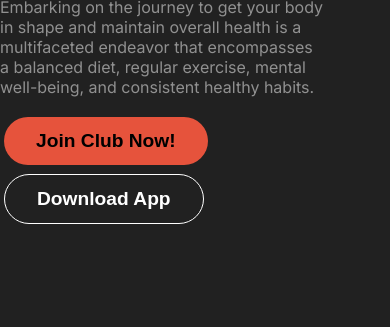
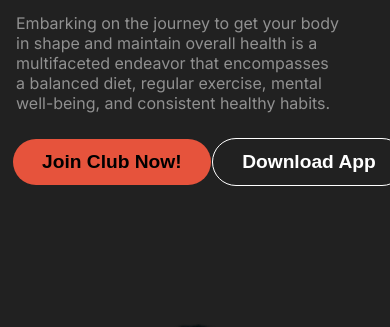
Before and after one commit to Tukul-Condro/Assinment--2, a plain HTML site: page index.html in a window 390 px wide. Shown: the part 436-763 px from the top of the page. Drawn offline with Linux system fonts and the light colour scheme; a web font is replaced by a local one.

Commit message:
bannar-responcibe

```diff
--- a/style.css
+++ b/style.css
@@ -69,6 +69,7 @@
 .bannar-content-wraper{
     margin-right: 5rem;
     width: 100%;
+    padding: 1rem;
 }
 .bannar-content{
    margin-top: 6rem;
@@ -163,6 +164,22 @@
         display: block;
         margin-right: 1rem;
     }
+    .btn-primary {
+        font-size: 1.2rem;
+        font-weight: 600;
+        background-color: #E6533C;
+        border-radius: 45px;
+        border: none;
+        margin-left: -3px;
+        margin-top: 9px;
+        margin-bottom: 2px;
+        padding: 12px 29px;
+    }
+    .btn2{
+        background-color: rgb(33, 33, 33);
+        color: #ffffff;
+        border: 1px solid #ffffff;
+    }
     .bannar{
         flex-direction: column;
     }
```
